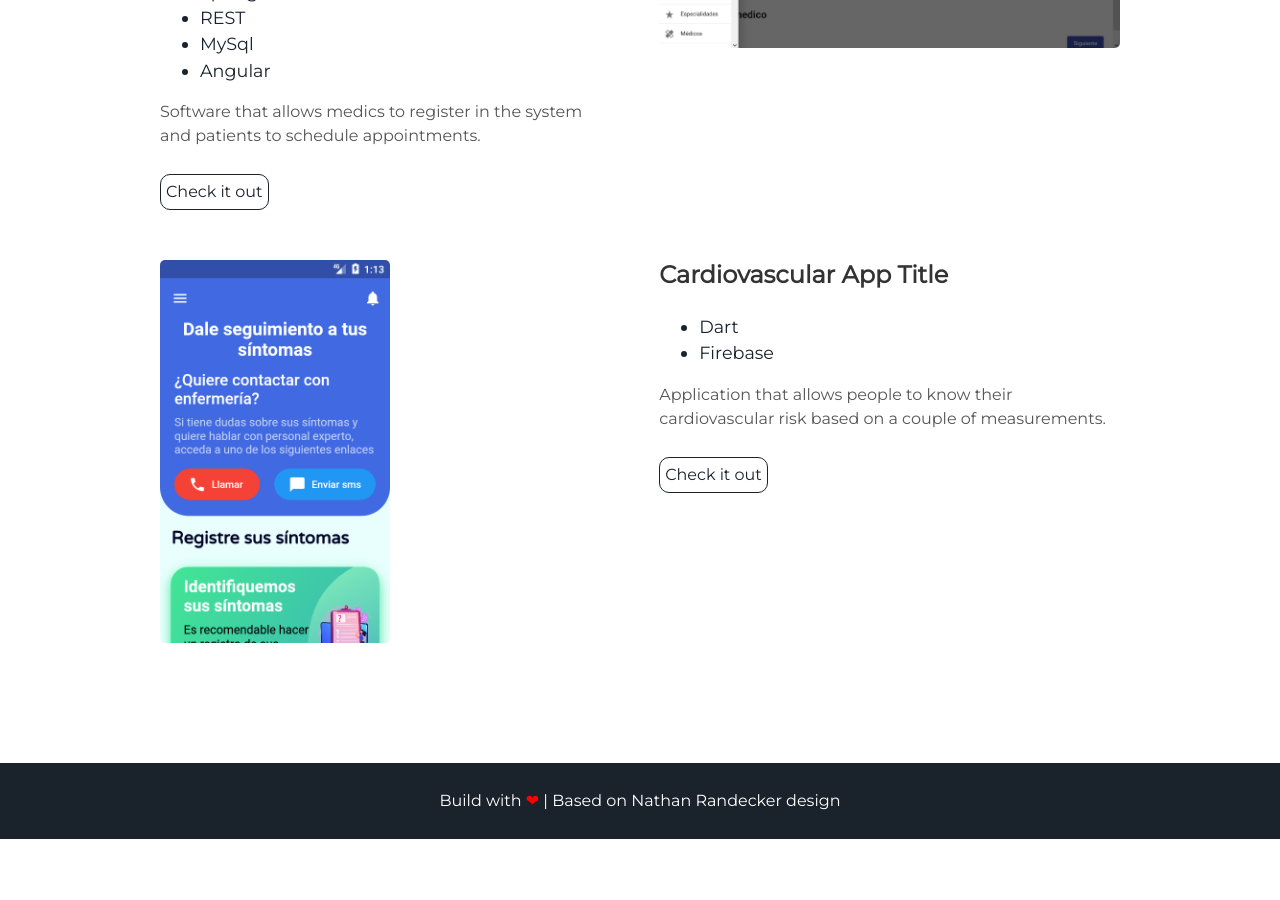
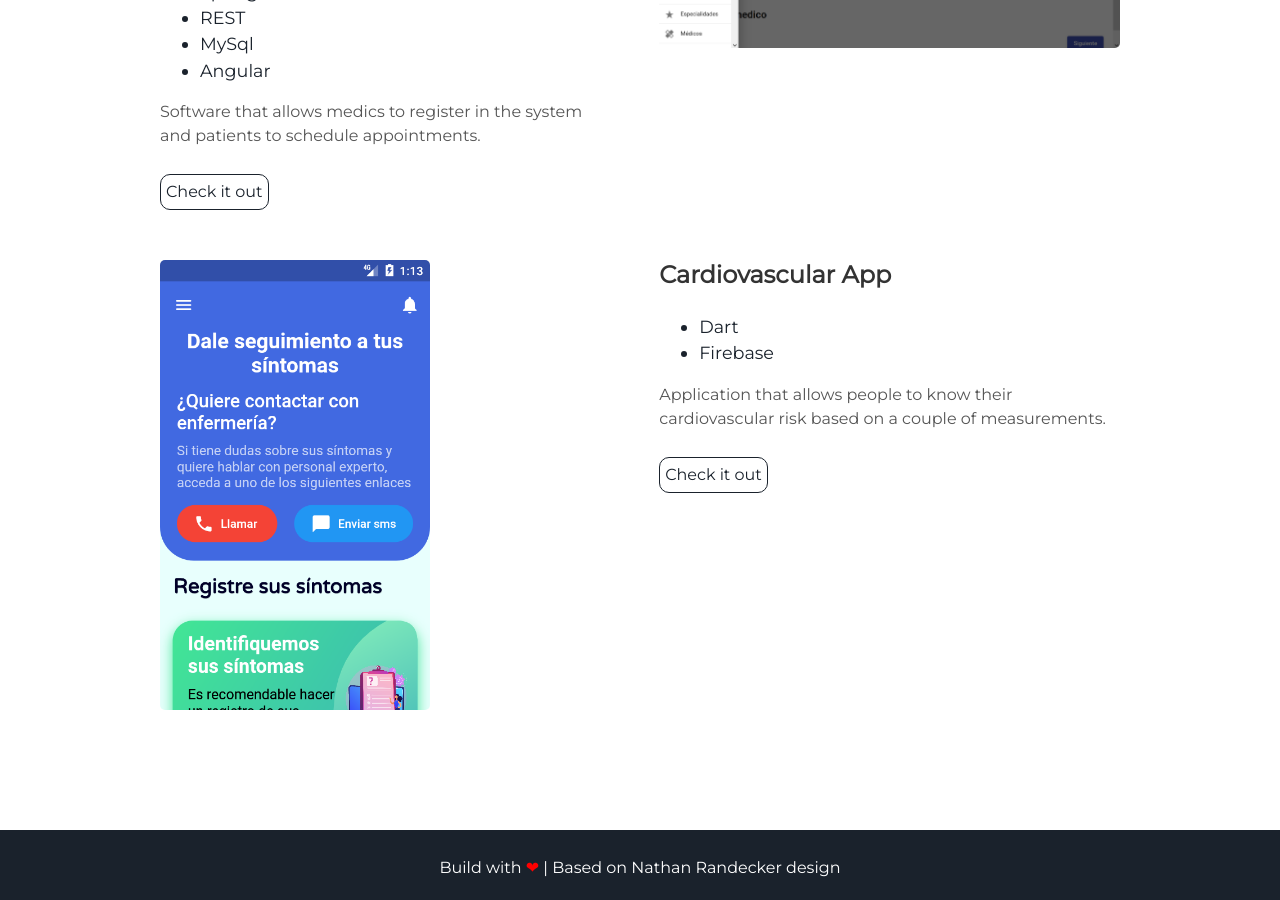
Before and after one commit to JuanCeron023/portfolio, a Jekyll site: the page built from index.html, in a window 1280 px wide and 900 px high, scrolled down 2080 px. Built offline with Jekyll 4.4.1, drawn with Linux system fonts in a browser that asks for light colours; before the commit the page ends 2919 px from its top, so only the background shows below that.

Commit message:
Update projects.html

```diff
--- a/_includes/projects.html
+++ b/_includes/projects.html
@@ -20,10 +20,10 @@
 </div>
 <div class="user-projects">
   <div class="images-left">
-    <img alt="project" src="{{ "/assets/img/sfsdfsdf.png" | prepend: site.baseurl }}"  width="230" height="280"/>
+    <img alt="project" src="{{ "/assets/img/sfsdfsdf.png" | prepend: site.baseurl }}"  width="270" height="300"/>
   </div>
   <div class="contents-right">
-    <h3> Cardiovascular App Title </h3>
+    <h3> Cardiovascular App </h3>
     <ul>
       <li>Dart</li>
             <li>Firebase</li>
```
